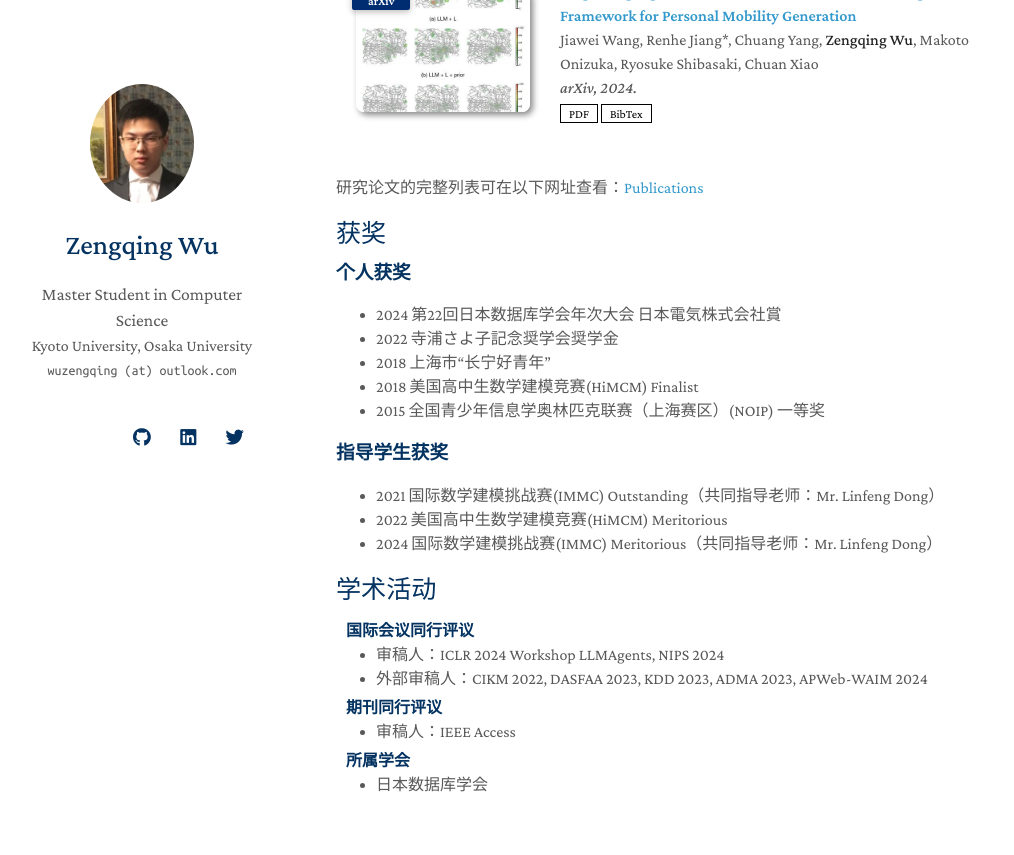
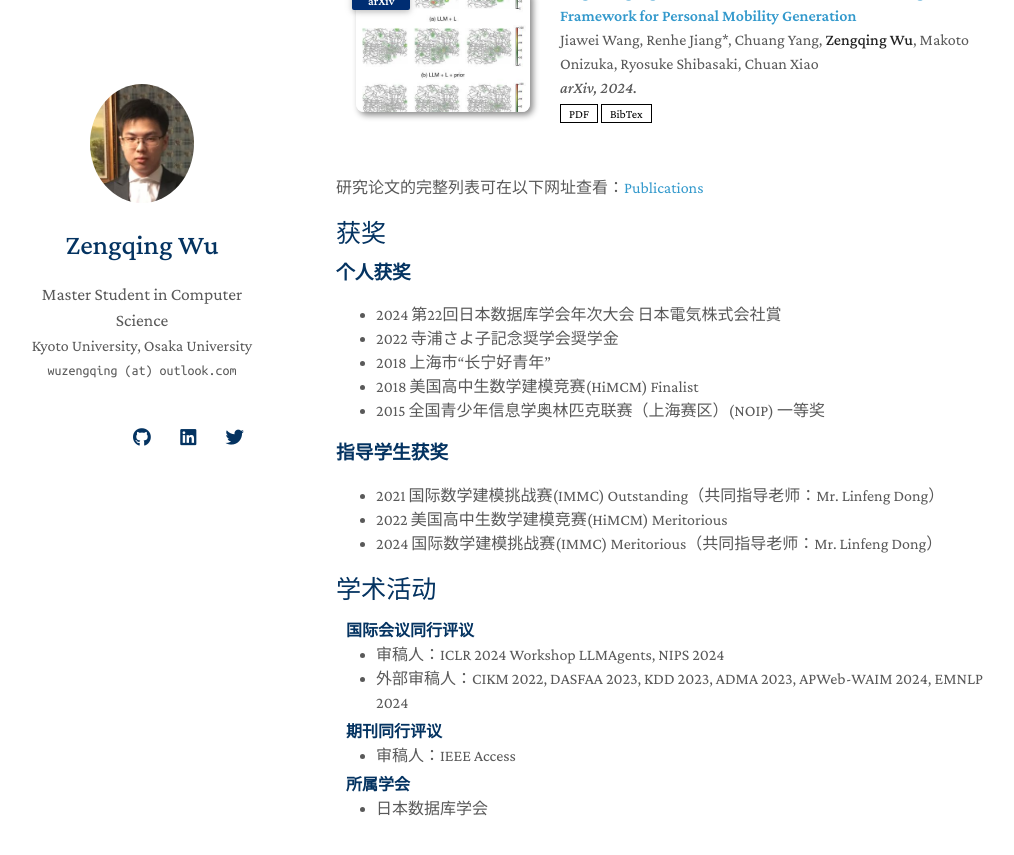
Before and after one commit to wuzengqing001225/wuzengqing001225.github.io, a Jekyll site: the page built from cn.md, in a window 1280 px wide and 900 px high, scrolled down 1113 px. Shown: the top 855 px of the window, without its empty margins (134-1148 px from the left). Built offline with Jekyll 4.4.1, drawn with Linux system fonts in a browser that asks for light colours; nearby versions of some CDN libraries; a style sheet for code colours, icons or effects is not loaded; our own code applies the rules of GitHub Pages for plain Markdown files.

Commit message:
Update services_cn.md

```diff
--- a/_includes/services_cn.md
+++ b/_includes/services_cn.md
@@ -7,7 +7,7 @@
   <li><a href="http://iccv2021.thecvf.com/"><autocolor>IEEE/CVF International Conference on Computer Vision (ICCV) 2021</autocolor></a></li>
   <li><a href="https://eccv2022.ecva.net/"><autocolor>European Conference on Computer Vision (ECCV) 2022</autocolor></a></li> -->
   <li>审稿人：ICLR 2024 Workshop LLMAgents, NIPS 2024</li>
-  <li>外部审稿人：CIKM 2022, DASFAA 2023, KDD 2023, ADMA 2023, APWeb-WAIM 2024</li>
+  <li>外部审稿人：CIKM 2022, DASFAA 2023, KDD 2023, ADMA 2023, APWeb-WAIM 2024, EMNLP 2024</li>
 </ul>
 
 <h4 style="margin:0 10px 0;">期刊同行评议</h4>
```
